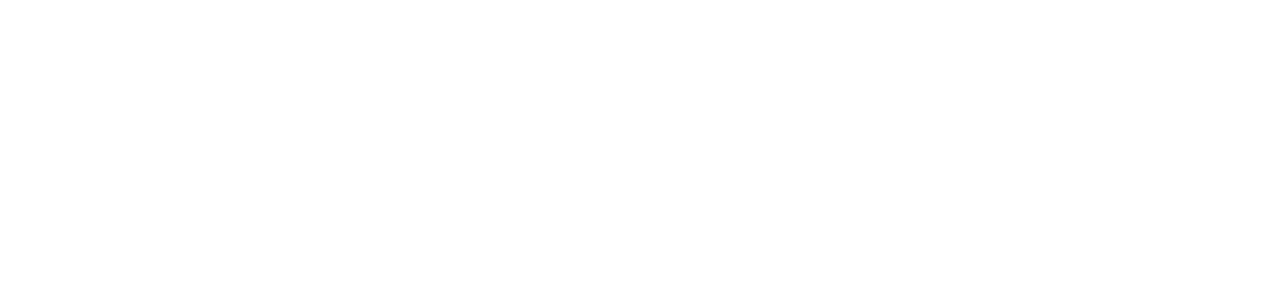
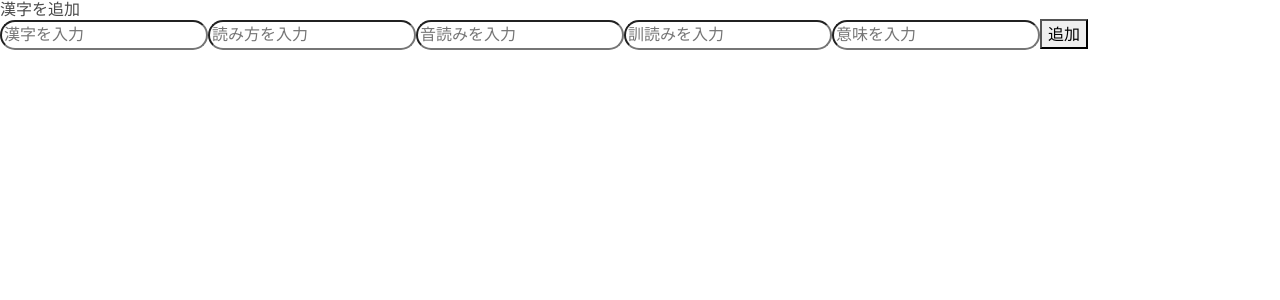
Before and after one commit to InsiderJanggo/japaneseit, a React (Vite) app in the folder client/: page /api/kanji/add in a window 1280 px wide. Shown: the top 300 px of the page. Built offline with nearby package versions, Linux system fonts and the light colour scheme; some icons are missing; a web font is replaced by a local one.

Commit message:
added eslint on client

```diff
--- a/client/package.json
+++ b/client/package.json
@@ -18,6 +18,8 @@
   },
   "devDependencies": {
     "@vitejs/plugin-react-refresh": "^1.3.1",
+    "eslint": "^7.32.0",
+    "eslint-plugin-react": "^7.24.0",
     "vite": "^2.4.4"
   }
 }
--- a/client/src/App.jsx
+++ b/client/src/App.jsx
@@ -10,6 +10,7 @@
 import Login from './components/Login';
 import Register from './components/Register';
 import User from './components/User/User'
+import Add from './components/Kanji/Add';
 
 function App() {
 
@@ -32,6 +33,9 @@
             <Route path="/login">
                 <Login />
             </Route>
+            <Route path="/api/kanji/add">
+                <Add />
+            </Route>
             </Switch>
         </Router>
     </div>
--- a/client/src/components/Header.jsx
+++ b/client/src/components/Header.jsx
@@ -17,7 +17,9 @@
                 <Navbar.Collapse id="basic-navbar-nav">
                 <Nav className="me-auto">
                     <Nav.Link href="/">ホーム</Nav.Link>
+                    <Nav.Link href="/user">ユーザーリスト</Nav.Link>
                 </Nav>
+
                 </Navbar.Collapse>
                 <Navbar.Collapse className="justify-content-end">
                 <Navbar.Text>
--- a/client/src/components/Home.jsx
+++ b/client/src/components/Home.jsx
@@ -22,7 +22,17 @@
     }
 
     /**
-     *
+     * const getFilteredRows = (rows: any[], filterKey: string) => {
+            return rows.filter((row: any) => {
+                return Object.values(row).some((s) =>
+                ("" + s).toLowerCase().includes(filterKey)
+                );
+            });
+        };
+     */
+
+
+    /**
      * @param {Array} rows
      * @param {String} filterKeys
      * @returns
@@ -49,9 +59,9 @@
                                             <div className="input-with-btn">
                                                     <form onSubmit={searchKanji}>
                                                         <input type="search" autoComplete="off" placeholder="検索" value={value} onChange={(e) => setValue(e.target.value)}/>
-                                                        <button aria-label="search">
+                                                    {/**<button aria-label="search">
                                                                 <i className="search icon"></i>
-                                                        </button>
+                                                        </button> */}
                                                     </form>
                                             </div>
                                         </div>
--- /dev/null
+++ b/client/src/components/Kanji/Add.jsx
@@ -0,0 +1,86 @@
+import React, { useState } from 'react'
+import { Alert } from 'react-bootstrap'
+import axios from 'axios'
+
+function AddForm() {
+    const [kanji, setKanji] = useState('');
+    const [reading, setReading] = useState('');
+    const [onyomi, setOnyomi] = useState('');
+    const [kunyomi, setKunyomi] = useState('');
+    const [meaning, setMeaning] = useState('');
+    const [error, setError] = useState(undefined)
+    const [show, setShow] = useState(false);
+
+    const clearState = () => {
+        setKanji('')
+        setReading('')
+        setOnyomi('')
+        setKunyomi('')
+        setMeaning('')
+    }
+
+
+    const validate = () => {
+        if(!kanji || !reading || !onyomi || !kunyomi || !meaning) {
+            setError('Field cant be empty')
+            setShow(true)
+            return false
+        }
+        return true
+    }
+
+    const handleSubmit = (e) => {
+        e.preventDefault();
+        const isValid = validate();
+
+        if(isValid) {
+            axios.post('http://localhost:5000/api/kanji/add', {
+                kanji: kanji,
+                reading: reading,
+                onyomi: onyomi,
+                kunyomi: kunyomi,
+                meaning: meaning
+            })
+            .then((res) => {
+                console.log(res.data);
+            })
+            .catch((err) => {
+                console.error(err);
+            })
+            //CLEAR THE FORM
+            clearState();
+        }
+    }
+
+    return(
+        <>
+        {show ?
+            <Alert variant="danger" onClose={() => setShow(false)} dismissible>
+            <Alert.Heading>エラーメッセージ</Alert.Heading>
+                    <p>
+                        {error}
+                    </p>
+            </Alert>
+        :
+            ""
+        }
+        <form onSubmit={handleSubmit}>
+            <h1>漢字を追加</h1>
+            <input type="text" value={kanji} onChange={(e) => setKanji(e.target.value)} name="kanji" placeholder="漢字を入力" />
+            <input type="text" value={reading} onChange={(e) => setReading(e.target.value)} name="reading" placeholder="読み方を入力" />
+            <input type="text" value={onyomi} onChange={(e) => setOnyomi(e.target.value)} name="onyomi" placeholder="音読みを入力" />
+            <input type="text" value={kunyomi} onChange={(e) => setKunyomi(e.target.value)} name="kunyomi" placeholder="訓読みを入力"/>
+            <input type="text" value={meaning} onChange={(e) => setMeaning(e.target.value)} name="meaning" placeholder="意味を入力" />
+            <button type="submit">追加</button>
+        </form>
+        </>
+    )
+}
+
+export default function Add() {
+    return(
+        <>
+            <AddForm />
+        </>
+    )
+}
--- a/client/src/components/Login.jsx
+++ b/client/src/components/Login.jsx
@@ -68,6 +68,7 @@
 
     return(
        <>
+       <Header user={loginStatus} />
            <Container>
                 <Form onSubmit={handleSubmit}>
                     <Form.Group className="mb-3" controlId="formBasicUsername">
--- a/client/src/components/User/User.jsx
+++ b/client/src/components/User/User.jsx
@@ -6,7 +6,7 @@
 import {
     Container
 } from 'react-bootstrap'
-import usericon from './img/default.png'
+import Header from '../Header'
 
 
 export default function User() {
@@ -30,6 +30,7 @@
 
     return(
         <>
+        <Header />
             <Container>
                 <div id="user-profile">
                     <img src={"/src/components/User/img/" + user.avatar} alt={user.id + "-avatar"} width={200} height={200} />
```
Also changed, not shown: client/.eslintrc.js (added).
